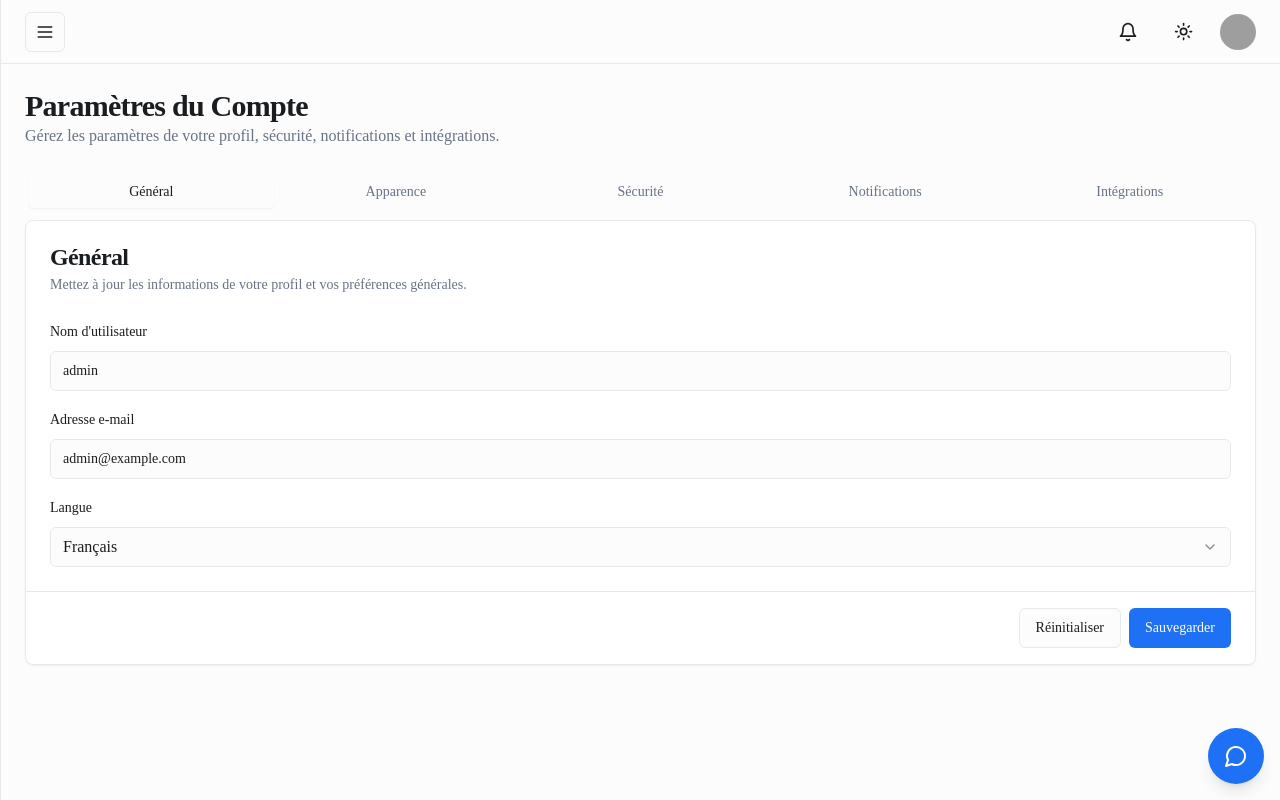
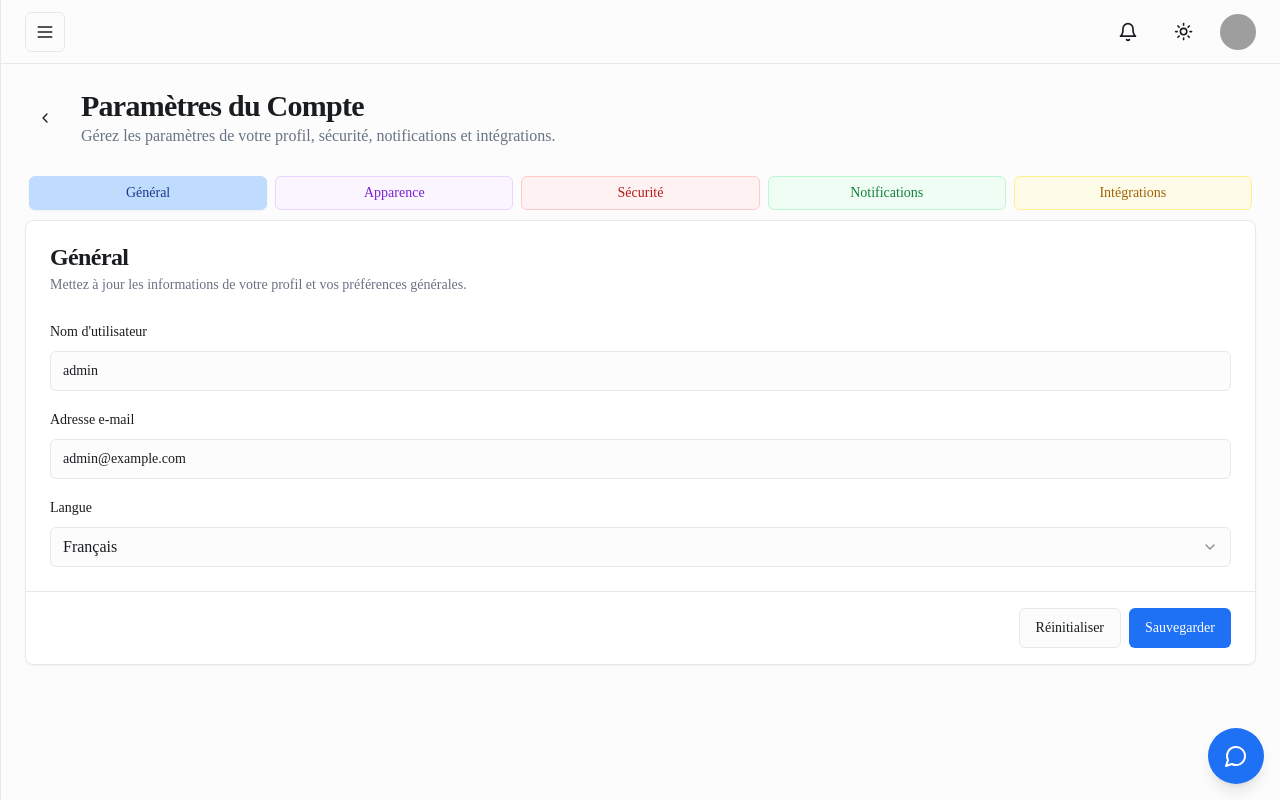
Before and after one commit to latifnjimoluh/linus-supervisor-ecosystem, a Next.js app: page /settings/account in a window 1280 px wide. Built offline with nearby package versions, Linux system fonts and the light colour scheme; grey boxes are pictures that could not be loaded.

Commit message:
feat: add back button to account settings

```diff
--- /dev/null
+++ b/app/profile/page.tsx
@@ -0,0 +1,51 @@
+"use client"
+
+import { Avatar, AvatarFallback, AvatarImage } from "@/components/ui/avatar"
+import { Button } from "@/components/ui/button"
+import { Card, CardContent, CardDescription, CardFooter, CardHeader, CardTitle } from "@/components/ui/card"
+import { Input } from "@/components/ui/input"
+import { Label } from "@/components/ui/label"
+
+export default function ProfilePage() {
+  return (
+    <div className="space-y-6">
+      <div>
+        <h1 className="text-3xl font-bold tracking-tight">Mon Profil</h1>
+        <p className="text-muted-foreground">
+          Mettez à jour les informations de votre profil personnel.
+        </p>
+      </div>
+      <Card>
+        <CardHeader>
+          <CardTitle>Informations du Profil</CardTitle>
+          <CardDescription>Modifiez les détails de votre compte.</CardDescription>
+        </CardHeader>
+        <CardContent className="space-y-4">
+          <div className="flex items-center gap-4">
+            <Avatar className="h-20 w-20">
+              <AvatarImage src="/placeholder-user.jpg" alt="Avatar utilisateur" />
+              <AvatarFallback>LS</AvatarFallback>
+            </Avatar>
+            <Button variant="outline">Changer l'avatar</Button>
+          </div>
+          <div className="space-y-2">
+            <Label htmlFor="first-name">Prénom</Label>
+            <Input id="first-name" defaultValue="Jean" />
+          </div>
+          <div className="space-y-2">
+            <Label htmlFor="last-name">Nom</Label>
+            <Input id="last-name" defaultValue="Dupont" />
+          </div>
+          <div className="space-y-2">
+            <Label htmlFor="email">Adresse e-mail</Label>
+            <Input id="email" type="email" defaultValue="admin@example.com" />
+          </div>
+        </CardContent>
+        <CardFooter className="border-t px-6 py-4 justify-end gap-2">
+          <Button variant="outline">Réinitialiser</Button>
+          <Button>Sauvegarder</Button>
+        </CardFooter>
+      </Card>
+    </div>
+  )
+}
--- a/app/settings/account/page.tsx
+++ b/app/settings/account/page.tsx
@@ -8,6 +8,8 @@ import { RadioGroup, RadioGroupItem } from "@/components/ui/radio-group"
 import { Select, SelectContent, SelectItem, SelectTrigger, SelectValue } from "@/components/ui/select"
 import { Switch } from "@/components/ui/switch"
 import { Tabs, TabsContent, TabsList, TabsTrigger } from "@/components/ui/tabs"
+import Link from "next/link"
+import { ChevronLeft } from "lucide-react"
 import { useTheme } from "next-themes"
 
 export default function AccountSettingsPage() {
@@ -15,19 +17,52 @@ export default function AccountSettingsPage() {
 
   return (
     <div className="space-y-6">
-      <div>
-        <h1 className="text-3xl font-bold tracking-tight">Paramètres du Compte</h1>
-        <p className="text-muted-foreground">
-          Gérez les paramètres de votre profil, sécurité, notifications et intégrations.
-        </p>
+      <div className="flex items-center gap-4">
+        <Button variant="ghost" size="icon" asChild>
+          <Link href="/settings">
+            <ChevronLeft className="h-4 w-4" />
+            <span className="sr-only">Retour</span>
+          </Link>
+        </Button>
+        <div>
+          <h1 className="text-3xl font-bold tracking-tight">Paramètres du Compte</h1>
+          <p className="text-muted-foreground">
+            Gérez les paramètres de votre profil, sécurité, notifications et intégrations.
+          </p>
+        </div>
       </div>
       <Tabs defaultValue="general" className="w-full">
-        <TabsList className="grid w-full grid-cols-2 md:grid-cols-5">
-          <TabsTrigger value="general">Général</TabsTrigger>
-          <TabsTrigger value="appearance">Apparence</TabsTrigger>
-          <TabsTrigger value="security">Sécurité</TabsTrigger>
-          <TabsTrigger value="notifications">Notifications</TabsTrigger>
-          <TabsTrigger value="integrations">Intégrations</TabsTrigger>
+        <TabsList className="grid w-full grid-cols-2 md:grid-cols-5 gap-2">
+          <TabsTrigger
+            value="general"
+            className="border border-blue-200 bg-blue-50 text-blue-700 data-[state=active]:bg-blue-200 data-[state=active]:text-blue-900 rounded-md"
+          >
+            Général
+          </TabsTrigger>
+          <TabsTrigger
+            value="appearance"
+            className="border border-purple-200 bg-purple-50 text-purple-700 data-[state=active]:bg-purple-200 data-[state=active]:text-purple-900 rounded-md"
+          >
+            Apparence
+          </TabsTrigger>
+          <TabsTrigger
+            value="security"
+            className="border border-red-200 bg-red-50 text-red-700 data-[state=active]:bg-red-200 data-[state=active]:text-red-900 rounded-md"
+          >
+            Sécurité
+          </TabsTrigger>
+          <TabsTrigger
+            value="notifications"
+            className="border border-green-200 bg-green-50 text-green-700 data-[state=active]:bg-green-200 data-[state=active]:text-green-900 rounded-md"
+          >
+            Notifications
+          </TabsTrigger>
+          <TabsTrigger
+            value="integrations"
+            className="border border-yellow-200 bg-yellow-50 text-yellow-700 data-[state=active]:bg-yellow-200 data-[state=active]:text-yellow-900 rounded-md"
+          >
+            Intégrations
+          </TabsTrigger>
         </TabsList>
 
         <TabsContent value="general">
--- a/components/app-header.tsx
+++ b/components/app-header.tsx
@@ -56,7 +56,7 @@ export function AppHeader({ onToggleSidebar }: AppHeaderProps) {
           <DropdownMenuLabel>Mon Compte</DropdownMenuLabel>
           <DropdownMenuSeparator />
           <DropdownMenuItem asChild>
-            <Link href="/settings/account" className="flex items-center">
+            <Link href="/profile" className="flex items-center">
               <User className="mr-2 h-4 w-4" /> Profil
             </Link>
           </DropdownMenuItem>
--- a/components/app-navbar.tsx
+++ b/components/app-navbar.tsx
@@ -98,9 +98,11 @@ export function AppNavbar({ user }: AppNavbarProps) {
               </div>
             </DropdownMenuLabel>
             <DropdownMenuSeparator />
-            <DropdownMenuItem>
-              <User className="mr-2 h-4 w-4" />
-              <span>Profile</span>
+            <DropdownMenuItem asChild>
+              <Link href="/profile" className="flex items-center">
+                <User className="mr-2 h-4 w-4" />
+                <span>Profil</span>
+              </Link>
             </DropdownMenuItem>
             <DropdownMenuItem onClick={handleLogout}>
               <LogOut className="mr-2 h-4 w-4" />
```
